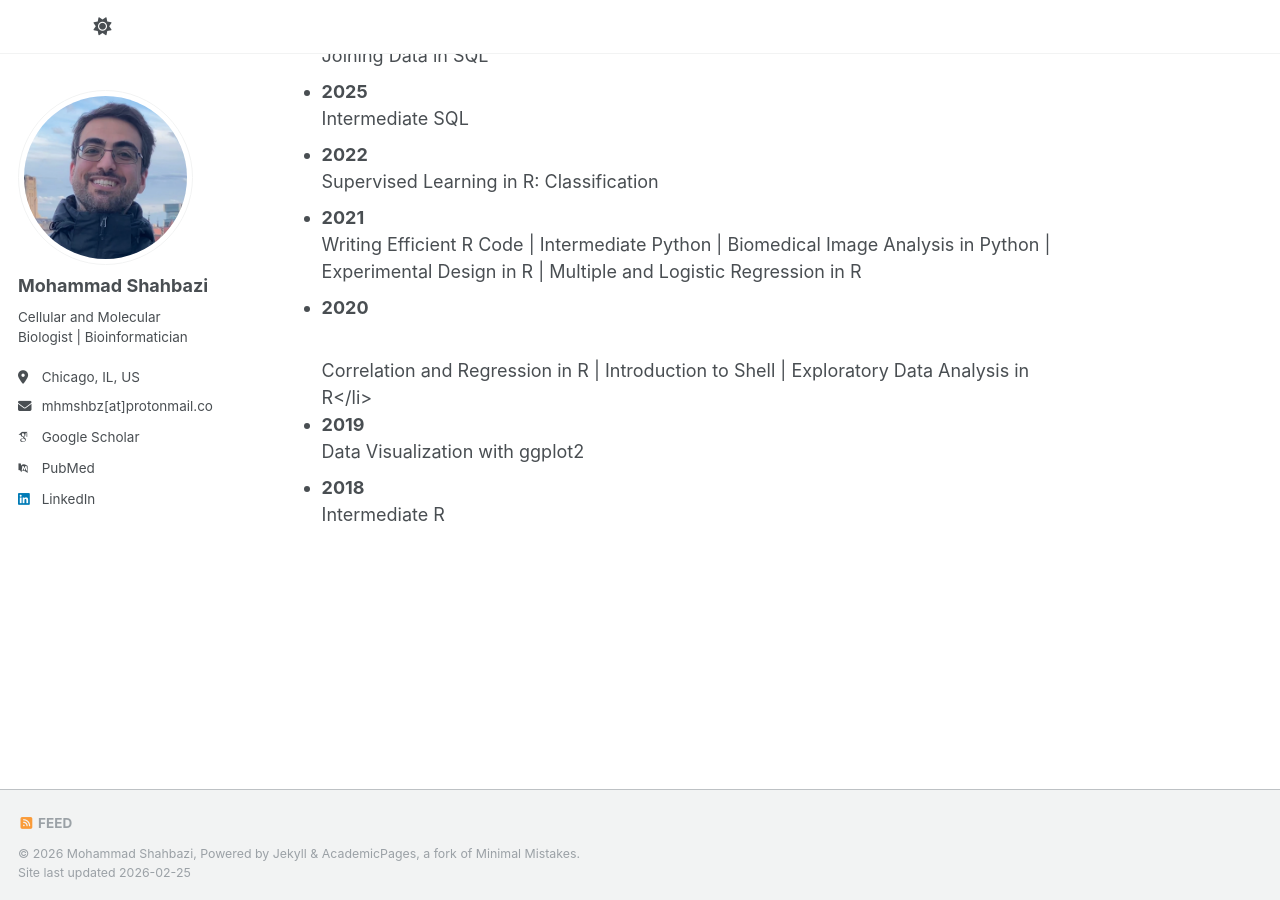
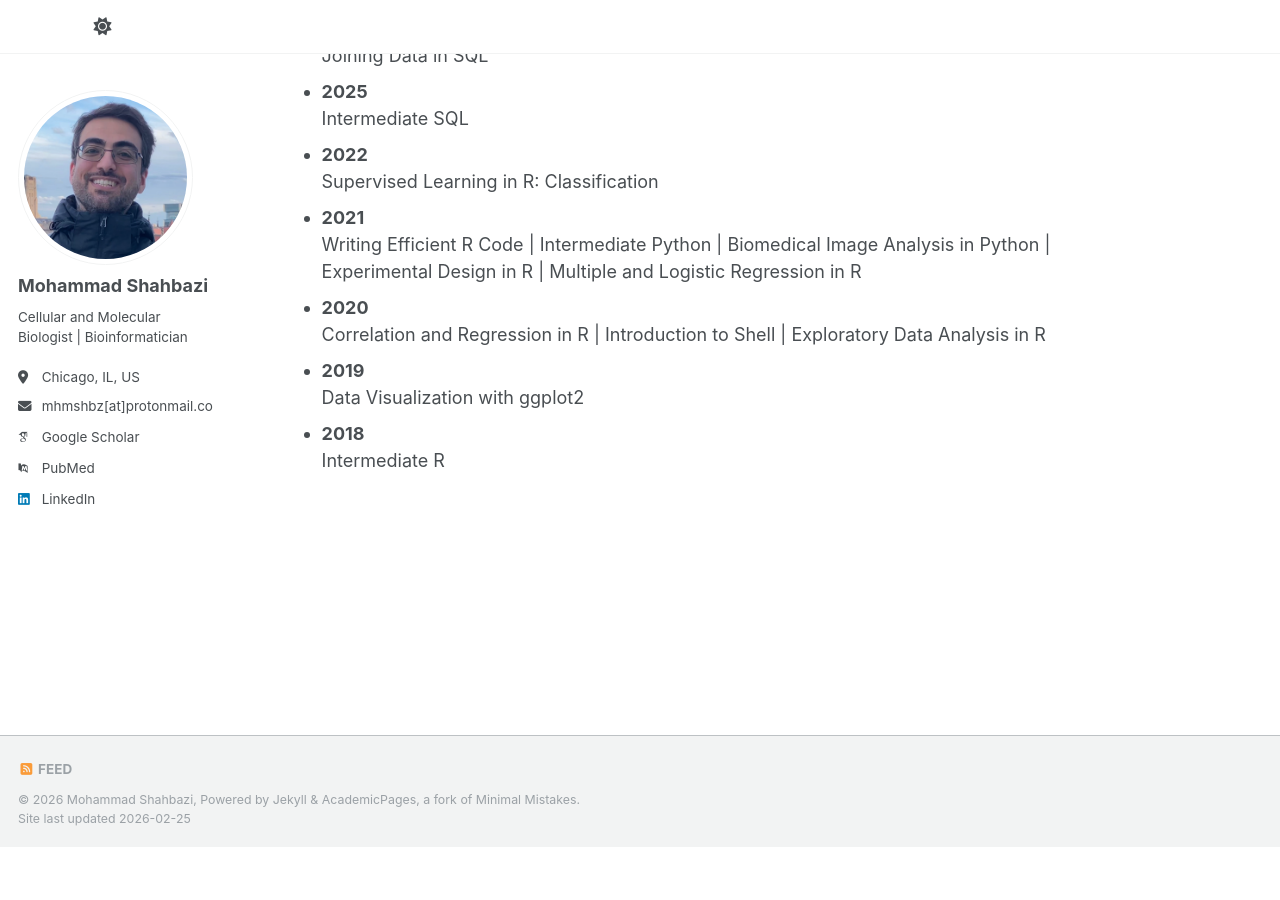
Before and after one commit to shahbazi-m/shahbazi-m.github.io, a Jekyll site: the page built from _pages/about.md, in a window 1280 px wide and 900 px high, scrolled down 3026 px. Built offline with Jekyll 4.4.1, drawn with Linux system fonts in a browser that asks for light colours; some web fonts are replaced; a script that is not in the unit is left out; after the commit the page ends 3872 px from its top, so only the background shows below that.

```diff
--- a/_pages/about.md
+++ b/_pages/about.md
@@ -101,7 +101,7 @@ Professional Development
   <li><strong>2021</strong><br>
   Writing Efficient R Code | Intermediate Python | Biomedical Image Analysis in Python  | Experimental Design in R 	|   Multiple and Logistic Regression in R</li>
 
-  <li><strong>2020</strong></li><br>
+  <li><strong>2020</strong><br>
   Correlation and Regression in R | Introduction to Shell | Exploratory Data Analysis in R</li>
 
   <li><strong>2019</strong><br>
```
